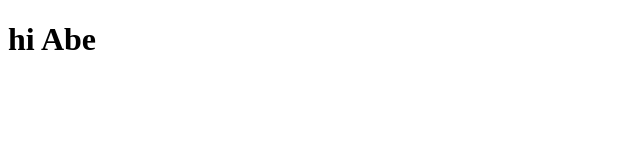
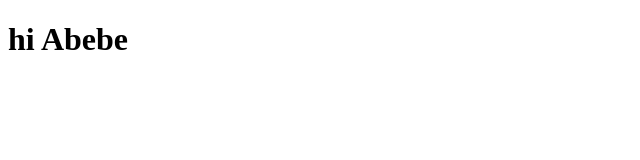
Before and after one commit to tom77mati/samiking, a plain HTML site: page index.html in a window 1280 px wide. Shown: the full height of the page, 0-640 px from the left. Drawn offline with Linux system fonts and the light colour scheme.

Commit message:
change updated

```diff
--- a/index.html
+++ b/index.html
@@ -6,6 +6,6 @@
     <title>Hello Abe</title>
   </head>
   <body>
-    <h1>hi Abe</h1>
+    <h1>hi Abebe</h1>
   </body>
 </html>
```
